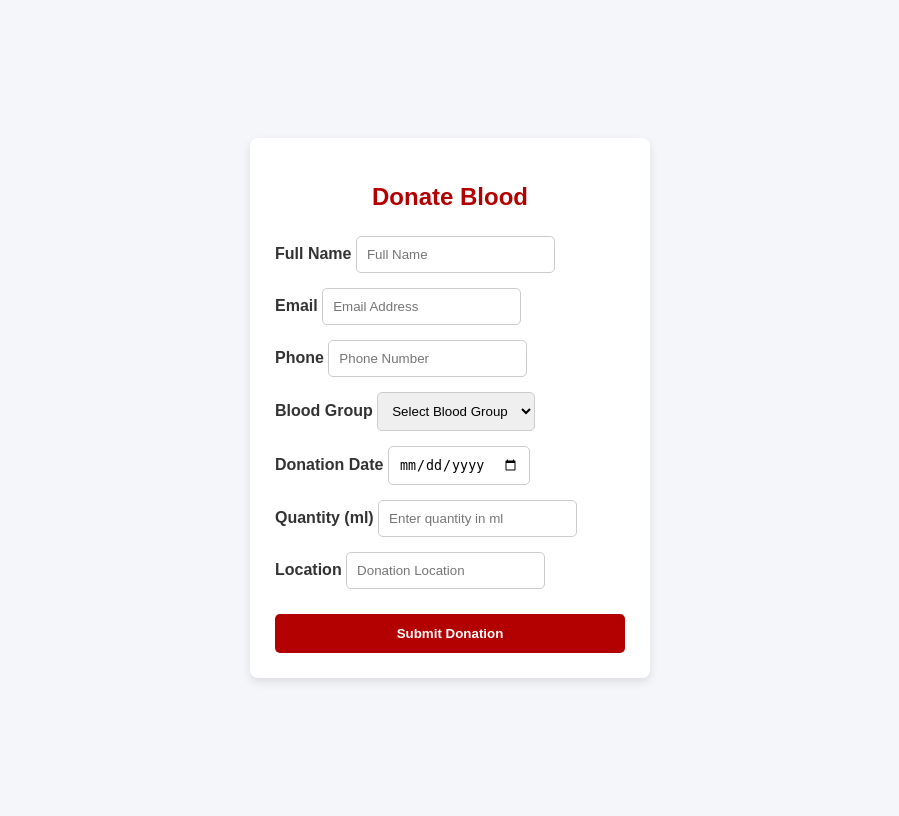
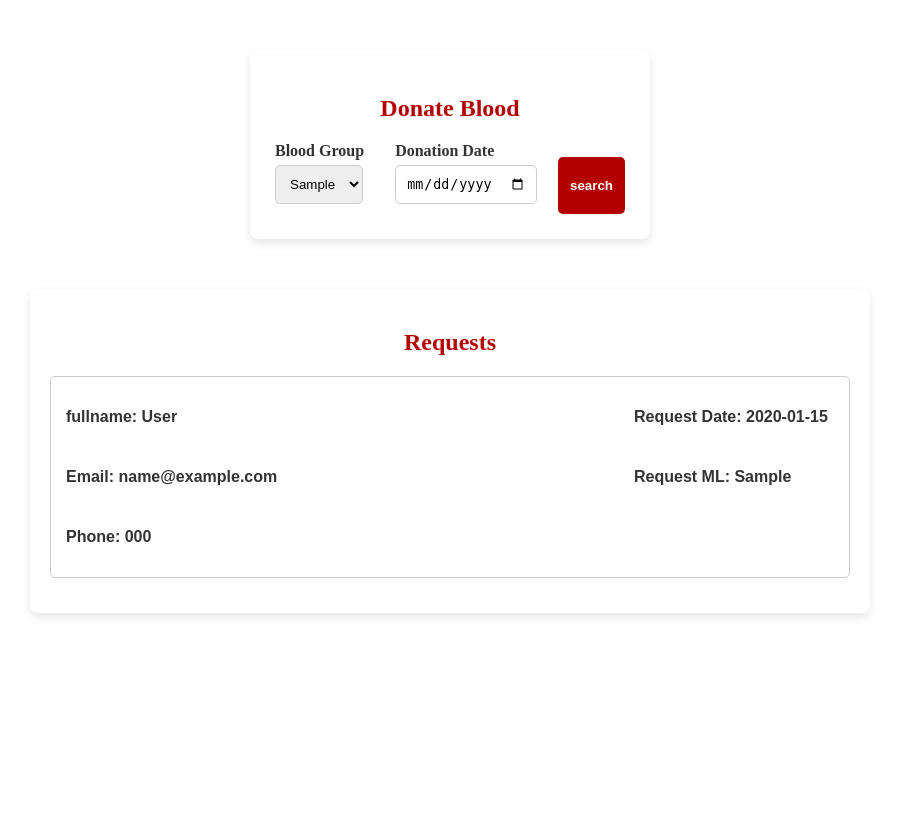
Before and after one commit to Suyana62/bbms, a PHP site: page /donate.php in a window 1280 px wide. Shown: the whole page, without its empty margins (190-1089 px from the left). After the commit the page ends 617 px from the top, so only its background shows below. Run offline with PHP 8.4, Linux system fonts and the light colour scheme; tables that the repository leaves empty or names only in its code hold one stand-in row (values such as "Sample post").

Commit message:
last commit ever

```diff
--- a/donate.php
+++ b/donate.php
@@ -6,26 +6,34 @@ if (!$conn) {
     die("Connection failed: " . mysqli_connect_error());
 }
 
-if (isset($_POST['submit'])) {
-    $fullname       = mysqli_real_escape_string($conn, $_POST["fullname"]);
-    $email          = mysqli_real_escape_string($conn, $_POST["email"]);
-    $phone          = mysqli_real_escape_string($conn, $_POST["phone"]);
-    $bloodgroup     = mysqli_real_escape_string($conn, $_POST["bloodgroup"]);
-    $donation_date  = mysqli_real_escape_string($conn, $_POST["donation_date"]);
-    $quantity_ml    = mysqli_real_escape_string($conn, $_POST["quantity_ml"]);
-    $location       = mysqli_real_escape_string($conn, $_POST["location"]);
+if (isset($_POST["submit"])) {
+    $date = $_POST["donation_date"];
+    $type = $_POST["bloodgroup"];
 
-    // Insert into donations table
-    $sql = "INSERT INTO donations (donor_name, email, phone, blood_group, date, quantity_ml, location)
-            VALUES ('$fullname', '$email', '$phone', '$bloodgroup', '$donation_date', '$quantity_ml', '$location')";
-
-    if (mysqli_query($conn, $sql)) {
-        // Redirect to index.php after successful donation
-        header("Location: index.php");
-        exit();
-    } else {
-        echo "❌ Error: " . mysqli_error($conn);
-    }
+    $reqSql = "
+        SELECT
+            users.fullName,
+            users.email,
+            users.phone,
+            request.reqDate,
+            request.ml
+        FROM request
+        JOIN users ON users.userID = request.userID
+        JOIN blood ON blood.bloodID = request.bloodID
+        WHERE request.reqDate <= '$date'
+        AND blood.bloodID = '$type'
+    ";
+} else {
+    $reqSql = "
+        SELECT
+            users.fullName,
+            users.email,
+            users.phone,
+            request.reqDate,
+            request.ml
+        FROM request
+        JOIN users ON users.userID = request.userID
+    ";
 }
 ?>
 <!doctype html>
@@ -34,29 +42,21 @@ if (isset($_POST['submit'])) {
     <meta charset="UTF-8" />
     <title>Donate Blood - Blood Bank</title>
     <style>
-        body {
-            font-family: Arial, sans-serif;
-            background: #f4f6f9;
-            display: flex;
-            justify-content: center;
-            align-items: center;
-            height: 100vh;
-        }
         .donate-box {
             background: #fff;
+            margin: 50px auto;
             padding: 25px;
             border-radius: 8px;
             box-shadow: 0 4px 10px rgba(0,0,0,0.1);
             width: 350px;
         }
-        .donate-box h2 {
+        h2 {
             text-align: center;
             color: #b30000;
             margin-bottom: 20px;
         }
         .donate-box form {
             display: flex;
-            flex-direction: column;
         }
         .donate-box label {
             margin-bottom: 10px;
@@ -82,35 +82,63 @@ if (isset($_POST['submit'])) {
         .donate-box button:hover {
             background: #800000;
         }
+        .request-box {
+            margin: 30px auto;
+            width: 80%;
+            max-width: 800px;
+            background: #fff;
+            padding: 20px;
+            border-radius: 8px;
+            box-shadow: 0 4px 10px rgba(0,0,0,0.1);
+        }
+        .request-card {
+            border: 1px solid #ccc;
+            border-radius: 5px;
+            padding: 15px;
+            margin-bottom: 15px;
+            display: flex;
+            justify-content: space-between;
+        }
+        .left-side, .right-side {
+            display: flex;
+            gap: 10px;
+            flex-direction: column;
+        }
+        p{
+            font-weight:600;
+            color:#333;
+            text-size:12px;
+            font-family:Arial, Helvetica, sans-serif;
+        }
+        .left-side{
+            flex-grow: 1;
+            justify-content: flex-start;
+        }
+        .left-side *{
+            margin-right: 15px;
+        }
+        .right-side{
+            width: 200px;
+        }
     </style>
 </head>
 <body>
     <div class="donate-box">
         <h2>Donate Blood</h2>
         <form action="" method="post">
-            <label>Full Name
-                <input name="fullname" type="text" placeholder="Full Name" required />
-            </label>
-
-            <label>Email
-                <input name="email" type="email" placeholder="Email Address" required />
-            </label>
-
-            <label>Phone
-                <input name="phone" type="text" placeholder="Phone Number" required />
-            </label>
-
             <label>Blood Group
                 <select name="bloodgroup" required>
-                    <option value="">Select Blood Group</option>
-                    <option value="A+">A+</option>
-                    <option value="A-">A-</option>
-                    <option value="B+">B+</option>
-                    <option value="B-">B-</option>
-                    <option value="O+">O+</option>
-                    <option value="O-">O-</option>
-                    <option value="AB+">AB+</option>
-                    <option value="AB-">AB-</option>
+                    <?php
+                    $sql = "SELECT * FROM blood";
+                    $result = mysqli_query($conn, $sql);
+                    while ($row = mysqli_fetch_assoc($result)) { ?>
+                                    <option value="<?php echo $row[
+                                        "bloodID"
+                                    ]; ?>"><?php echo $row[
+    "bloodType"
+]; ?></option>
+                                    <?php }
+                    ?>
                 </select>
             </label>
 
@@ -118,16 +146,31 @@ if (isset($_POST['submit'])) {
                 <input name="donation_date" type="date" required />
             </label>
 
-            <label>Quantity (ml)
-                <input name="quantity_ml" type="number" placeholder="Enter quantity in ml" required />
-            </label>
-
-            <label>Location
-                <input name="location" type="text" placeholder="Donation Location" required />
-            </label>
-
-            <button name="submit" type="submit">Submit Donation</button>
+            <button name="submit" type="submit">search</button>
         </form>
     </div>
+<?php $result = mysqli_query($conn, $reqSql); ?>
+<div class="request-box">
+    <h2>Requests</h2>
+    <?php if (mysqli_num_rows($result) > 0) {
+        while ($row = mysqli_fetch_assoc($result)) { ?>
+    <div class="request-card" >
+        <div class="left-side">
+            <p>fullname: <?php echo $row["fullName"]; ?></p>
+            <p>Email: <?php echo $row["email"]; ?></p>
+            <p>Phone: <?php echo $row["phone"]; ?></p>
+        </div>
+        <div class="right-side">
+            <p>Request Date: <?php echo $row["reqDate"]; ?></p>
+            <p>Request ML: <?php echo $row["ml"]; ?></p>
+        </div>
+    </div>
+<?php }
+    } else {
+         ?>
+    <p>No requests found.</p>
+<?php
+    } ?>
+</div>
 </body>
 </html>
--- a/hash.php
+++ b/hash.php
@@ -2,3 +2,4 @@
 echo "suyana: " . password_hash("suyana80", PASSWORD_DEFAULT) . "<br>";
 echo "kriti: " . password_hash("kriti80", PASSWORD_DEFAULT) . "<br>";
 ?>
+=========================
```
Also changed, not shown: login.php (+8 -5 lines), public/register.js (+70 -34 lines), register.php (+33 -34 lines), request.php (+19 -43 lines).
